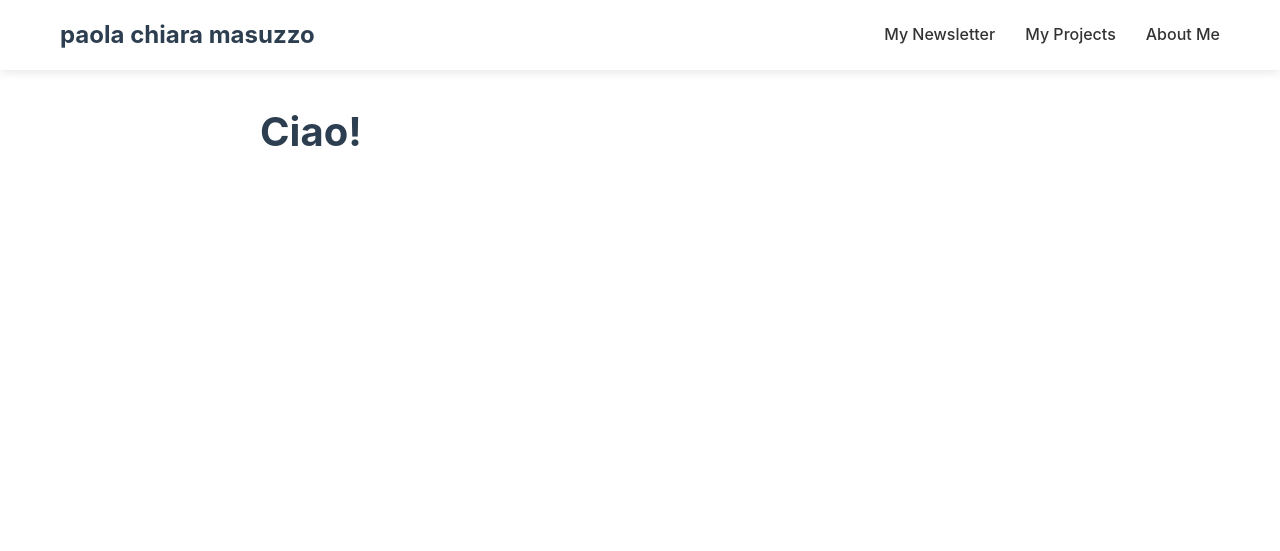
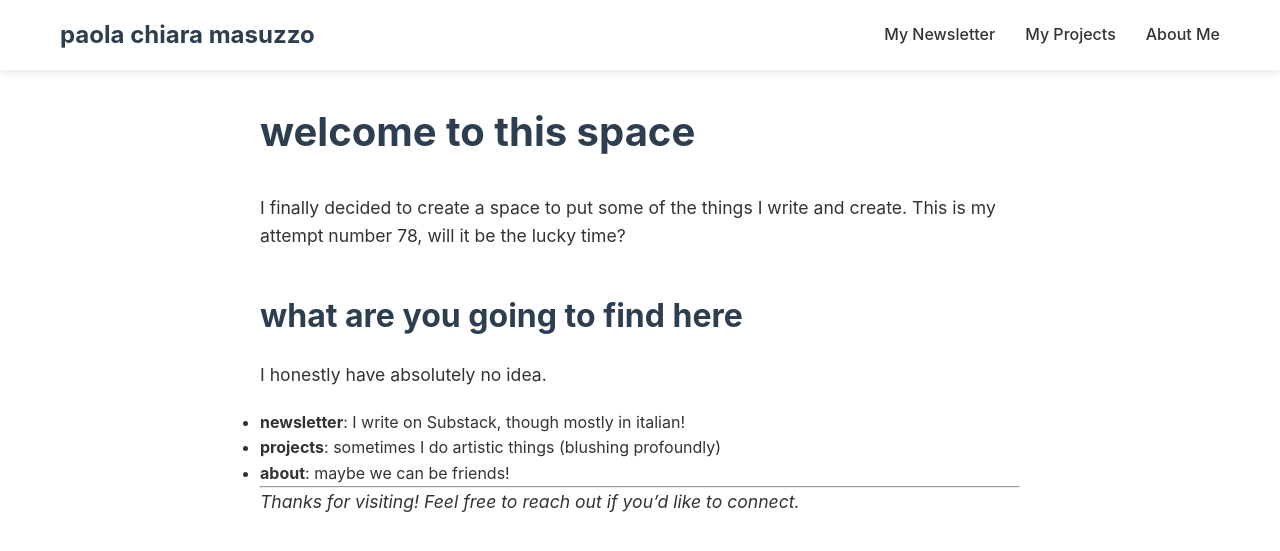
Before and after one commit to pcmasuzzo/pcmasuzzo.github.io, a Jekyll site: the page built from index.md, in a window 1280 px wide and 900 px high. Shown: the top 551 px of the window. Built offline with Jekyll 4.4.1, drawn with Linux system fonts in a browser that asks for light colours.

Commit message:
Update index.md

```diff
--- a/index.md
+++ b/index.md
@@ -1,6 +1,19 @@
 ---
 layout: default
-title: Home
+title: start here
 ---
 
-# Ciao!
+# welcome to this space
+I finally decided to create a space to put some of the things I write and create.
+This is my attempt number 78, will it be the lucky time?
+
+## what are you going to find here
+I honestly have absolutely no idea.
+
+- **newsletter**: I write on Substack, though mostly in italian!
+- **projects**: sometimes I do artistic things (blushing profoundly)
+- **about**: maybe we can be friends!
+
+---
+
+*Thanks for visiting! Feel free to reach out if you'd like to connect.*
```
